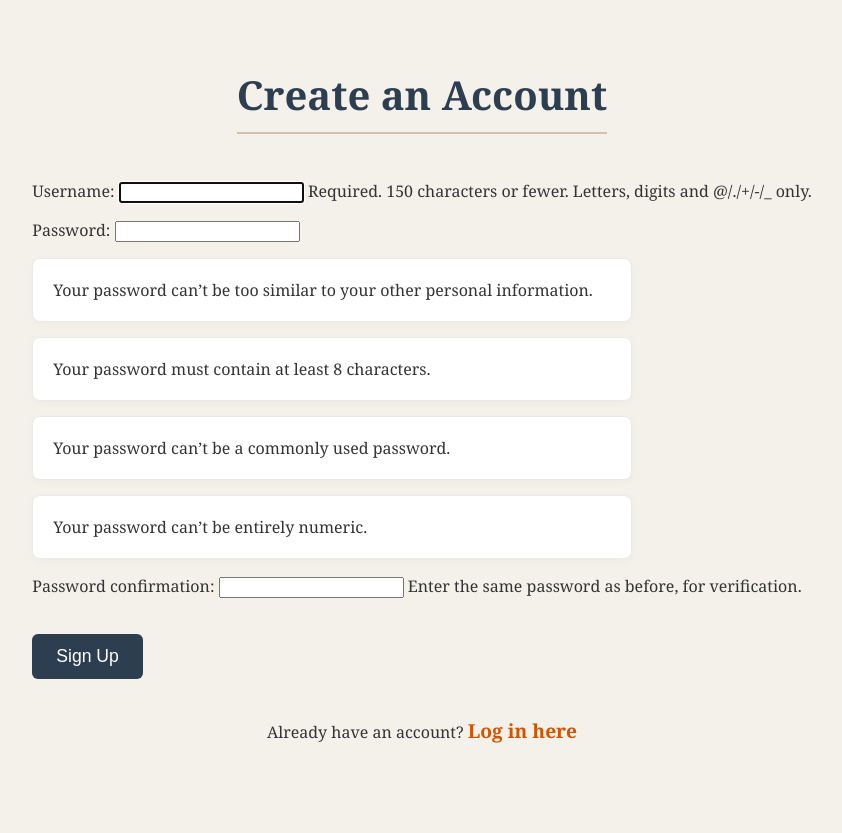
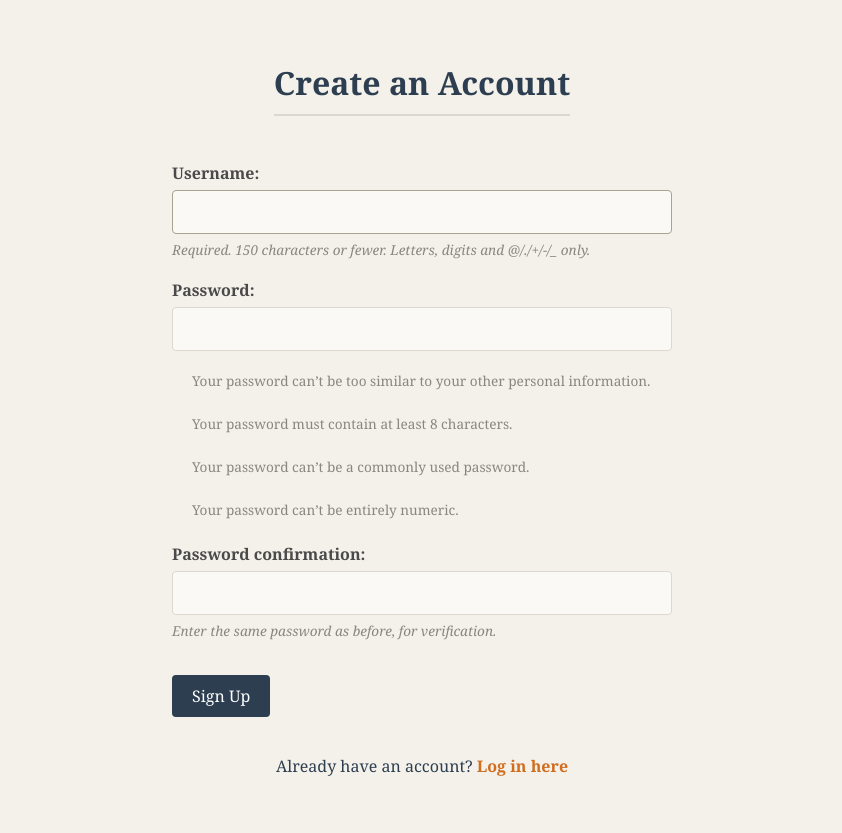
Before and after one commit to Tanyatech01/quiz-application, a Django app: page /register/ in a window 1280 px wide. Shown: the whole page, without its empty margins (218-1060 px from the left). Before the commit the page ends 743 px from the top, so only its background shows below. Run offline with Django 5.2, Linux system fonts and the light colour scheme.

Commit message:
Updated form CSS to fix layout issues

```diff
--- a/static/style.css
+++ b/static/style.css
@@ -1,8 +1,8 @@
-/* style.css */
+/* --- Base Aesthetic --- */
 body {
+    background-color: #f4f1ea;
+    color: #2c3e50;
     font-family: 'Georgia', serif;
-    background-color: #f4f1ea; /* Soft, warm off-white */
-    color: #333;
     margin: 0;
     padding: 40px;
     display: flex;
@@ -10,80 +10,135 @@ body {
     align-items: center;
 }
 
-h1 {
-    font-size: 2.5em;
+h1, h2, h3 {
     color: #2c3e50;
-    border-bottom: 2px solid #d3c2a8;
+    text-align: center;
+    border-bottom: 2px solid #dcd8cf;
     padding-bottom: 10px;
     margin-bottom: 30px;
 }
 
-/* The Card look for the quizzes */
-.quiz-container {
-    background-color: white;
-    padding: 30px;
-    border-radius: 12px;
-    box-shadow: 0 4px 15px rgba(0,0,0,0.05);
-    max-width: 600px;
-    width: 100%;
-    margin-bottom: 20px;
-    border: 1px solid #eaeaea;
-}
-
-/* List styling */
-ul {
-    list-style-type: none;
-    padding: 0;
-    width: 100%;
-    max-width: 600px;
-}
-
-ul li {
-    background: white;
-    margin-bottom: 15px;
-    padding: 20px;
-    border-radius: 8px;
-    box-shadow: 0 2px 10px rgba(0,0,0,0.03);
-    border: 1px solid #eaeaea;
-    display: flex;
-    justify-content: space-between;
-}
-
 a {
+    color: #d06d1f;
     text-decoration: none;
-    color: #d35400;
     font-weight: bold;
-    font-size: 1.2em;
 }
 
 a:hover {
-    color: #e67e22;
     text-decoration: underline;
 }
 
-/* Question spacing */
-h3 {
-    margin-top: 30px;
-    color: #2c3e50;
-}
-
-div {
-    margin-bottom: 10px;
-}
-
-/* Submit Button */
+/* --- Buttons --- */
 button {
     background-color: #2c3e50;
     color: white;
     border: none;
-    padding: 12px 24px;
-    border-radius: 6px;
-    font-size: 1.1em;
+    padding: 10px 20px;
+    border-radius: 4px;
     cursor: pointer;
-    transition: background-color 0.3s;
-    margin-top: 20px;
+    font-family: inherit;
+    font-size: 1rem;
+    margin-top: 15px;
+    transition: background-color 0.2s ease;
 }
 
 button:hover {
     background-color: #1a252f;
 }
+
+/* --- Dashboard Polaroid Cards --- */
+ul {
+    list-style-type: none;
+    padding: 0;
+    display: flex;
+    flex-direction: column;
+    gap: 20px;
+    width: 100%;
+    max-width: 600px;
+}
+
+li {
+    background-color: #ffffff;
+    padding: 20px;
+    border-radius: 4px;
+    box-shadow: 0 4px 8px rgba(0, 0, 0, 0.1);
+    transition: transform 0.2s ease;
+    display: flex;
+    justify-content: space-between;
+    align-items: center;
+}
+
+li:hover {
+    transform: translateY(-2px);
+}
+
+/* --- Form Specific Clean-up --- */
+form {
+    background-color: transparent;
+    width: 100%;
+    max-width: 500px;
+}
+
+form p {
+    margin-bottom: 20px;
+}
+
+form label {
+    display: block;
+    font-weight: bold;
+    margin-bottom: 6px;
+    color: #4a4a4a;
+}
+
+/* Style the input boxes */
+form input[type="text"],
+form input[type="password"] {
+    width: 100%;
+    padding: 10px 12px;
+    border: 1px solid #dcd8cf;
+    border-radius: 4px;
+    box-sizing: border-box;
+    font-family: inherit;
+    font-size: 1rem;
+    background-color: #faf9f5;
+    transition: border-color 0.2s ease;
+}
+
+form input[type="text"]:focus,
+form input[type="password"]:focus {
+    outline: none;
+    border-color: #a5a58d;
+}
+
+/* Fix the floating password requirement lists */
+form ul {
+    list-style-type: disc;
+    padding-left: 20px;
+    margin-top: 5px;
+    margin-bottom: 10px;
+    width: auto;
+}
+
+form li {
+    background: transparent;
+    padding: 0;
+    margin-bottom: 4px;
+    box-shadow: none;
+    border: none;
+    font-size: 0.85rem;
+    color: #8a867d;
+    justify-content: flex-start;
+}
+
+form li:hover {
+    transform: none;
+}
+
+/* Style the standard help text */
+.helptext {
+    display: block;
+    font-size: 0.85rem;
+    color: #8a867d;
+    margin-top: 6px;
+    font-style: italic;
+}
```
